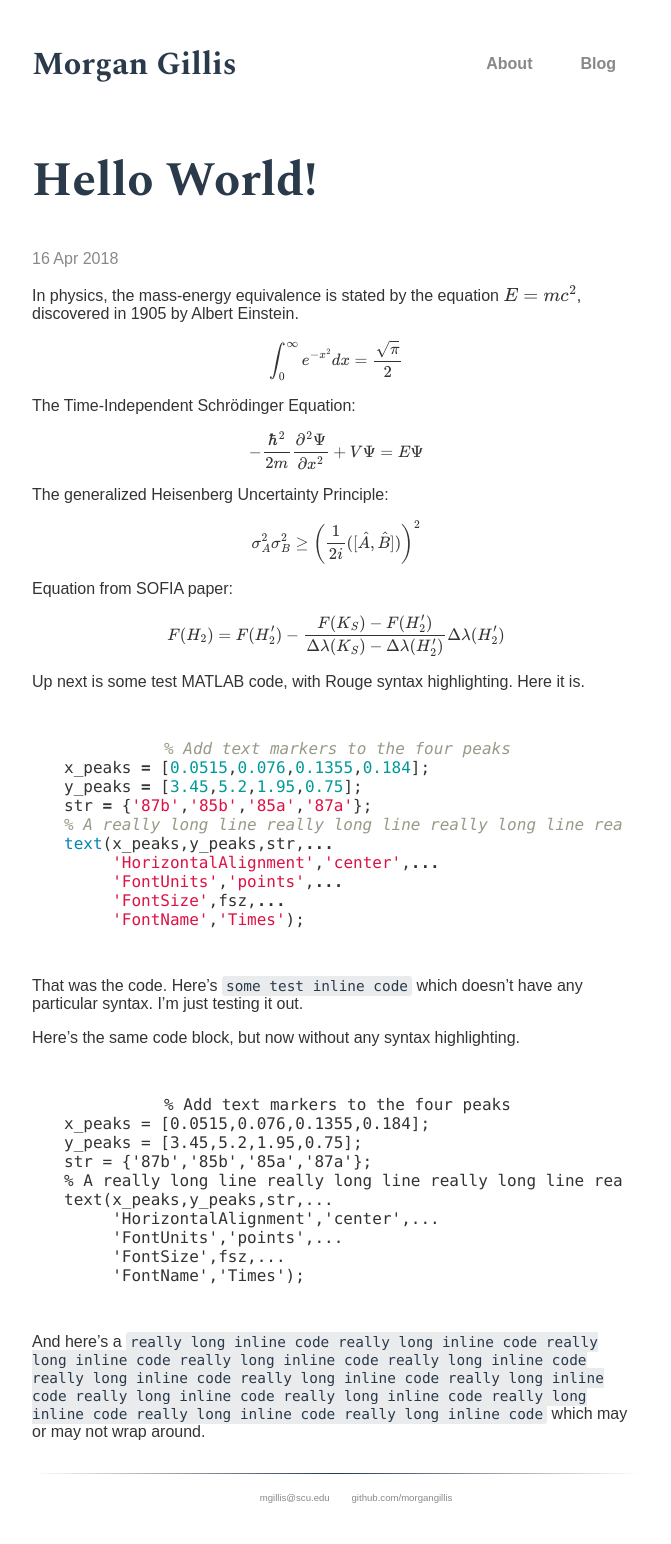
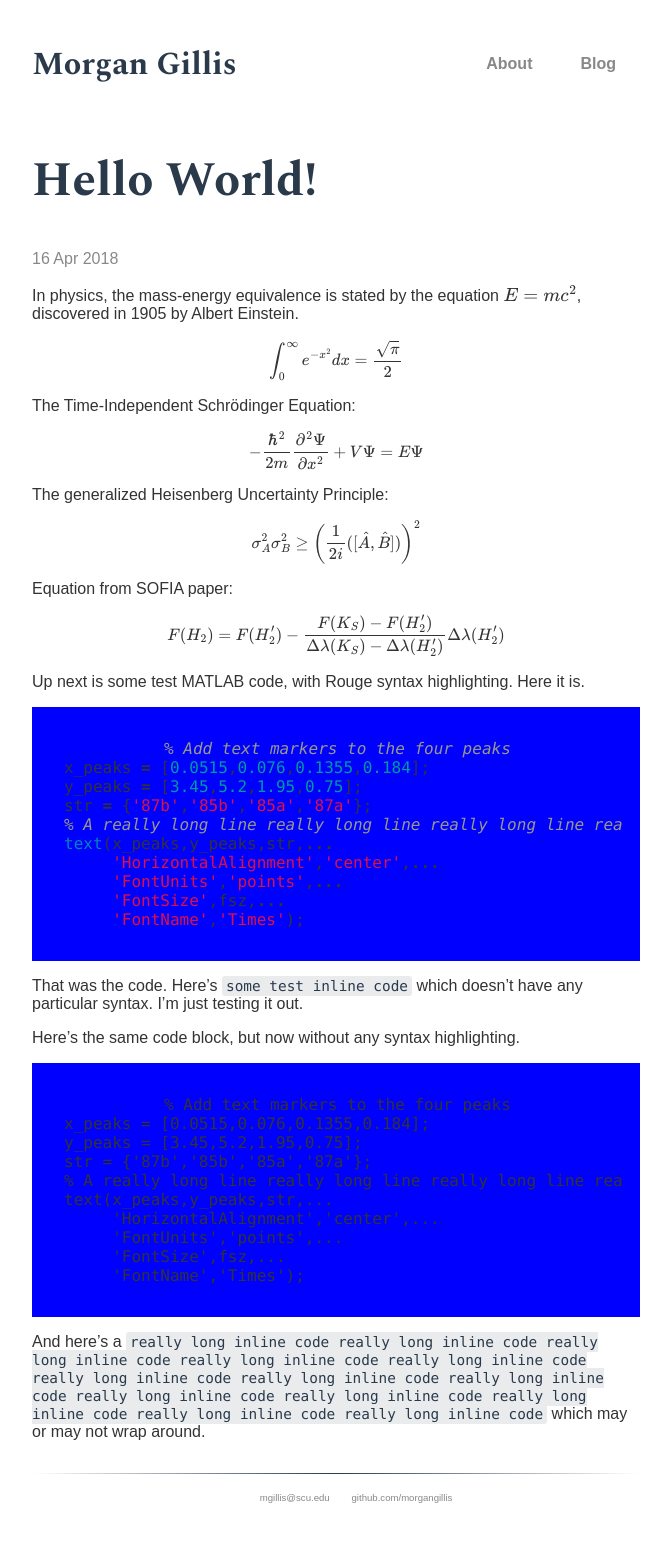
Before and after one commit to morgangillis/morgangillis.github.io, a Jekyll site: the page built from _posts/2018-04-16-hello-world.md, in a window 1280 px wide. Shown: the whole page, without its empty margins (304-975 px from the left). Built offline with Jekyll 4.4.1, drawn with Linux system fonts in a browser that asks for light colours; some web fonts are replaced; formulas are drawn with MathJax 3.

Commit message:
Update code.scss

```diff
--- a/_sass/code.scss
+++ b/_sass/code.scss
@@ -24,11 +24,10 @@ pre code {
 
 .highlight {
   padding: 1rem;
-  //margin-bottom: 1rem;
+  margin-bottom: 1rem;
   //font-size: .8rem;
   //line-height: 1.4;
-  //background-color: #f9f9f9;
-  //background: #fff;
+  background: blue;
   //border-radius: .25rem;
 
   //.highlighter-rouge & {
```
